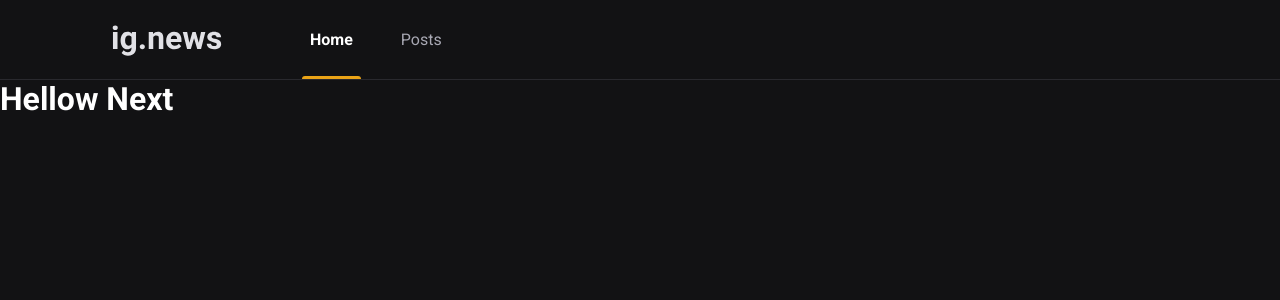
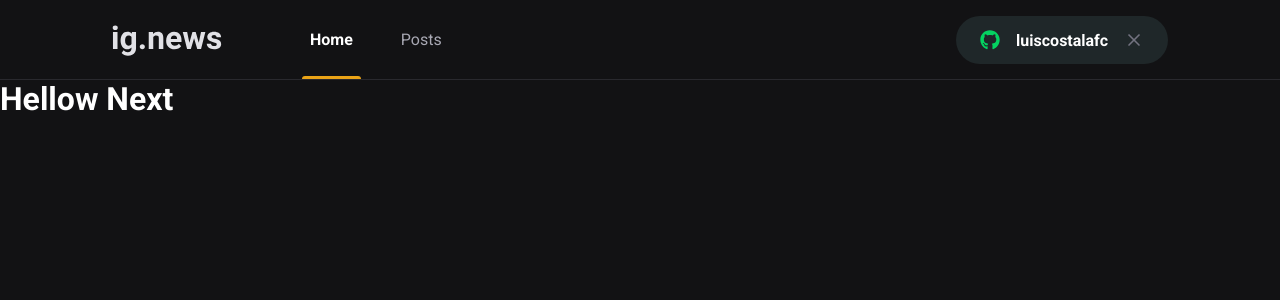
Before and after one commit to luiscostalafc/ignews, a Next.js app: page / in a window 1280 px wide. Shown: the top 300 px of the page. Built offline with nearby package versions, Linux system fonts and the light colour scheme.

Commit message:
feat: create SignInButton

```diff
--- a/package.json
+++ b/package.json
@@ -12,6 +12,7 @@
     "next": "11.1.2",
     "react": "17.0.2",
     "react-dom": "17.0.2",
+    "react-icons": "^4.3.1",
     "sass": "^1.43.3"
   },
   "devDependencies": {
--- a/src/components/Header/index.tsx
+++ b/src/components/Header/index.tsx
@@ -1,3 +1,4 @@
+import { SignInButton } from '../SignIn';
 import styles from './styles.module.scss';
 
 export function Header() {
@@ -9,6 +10,8 @@
           <a className={styles.active}>Home</a>
           <a>Posts</a>
         </nav>
+
+        <SignInButton />
       </div>
     </header>
   )
--- a/src/components/Header/styles.module.scss
+++ b/src/components/Header/styles.module.scss
@@ -49,6 +49,13 @@
         left: 0;
         background: var(--yellow-500);
       }
+
+
     }
+
+  }
+
+  button {
+    margin-left: auto;
   }
 }
--- /dev/null
+++ b/src/components/SignIn/index.tsx
@@ -0,0 +1,30 @@
+import { FaGithub } from 'react-icons/fa';
+import { FiX } from 'react-icons/fi'
+
+import styles from './styles.module.scss';
+
+export function SignInButton() {
+  const isUserLoggedIn = true;
+
+  return isUserLoggedIn ? (
+    <button
+     type="button"
+     className={styles.signInButton}
+     >
+       <FaGithub color="#04d361" />
+       luiscostalafc
+
+       <FiX color="#737380" className={styles.closeIcon} />
+     </button>
+  ) : (
+    <button
+     type="button"
+     className={styles.signInButto}
+     >
+       <FaGithub color="#eba417" />
+       Sign in with Github
+     </button>
+  )
+
+
+}
--- /dev/null
+++ b/src/components/SignIn/styles.module.scss
@@ -0,0 +1,33 @@
+.signInButton {
+  height: 3rem;
+  border-radius: 3rem;
+  background: var(--gray-850);
+  border: 0;
+  padding: 0 1.5rem;
+
+  display: flex;
+  align-items: center;
+  justify-content: center;
+
+  color: var(--white);
+  font-weight: bold;
+
+  svg {
+   width: 20px;
+   height: 20px;
+  }
+
+  svg:first-child {
+    margin-right: 1rem;
+  }
+
+  svg.closeIcon {
+    margin-left: 1rem;
+  }
+
+  transition: filter 0.2s;
+
+  &:hover {
+    filter: brightness(0.8);
+  }
+}
--- a/src/styles/global.scss
+++ b/src/styles/global.scss
@@ -10,6 +10,7 @@
   --gray-100: #E1E1E6;
   --gray-300: #a8a8b3;
   --gray-800: #29292e;
+  --gray-850: #1f2729;
   --gray-900: #121214;
 
   --cyan-500: #61dafb;
```
Also changed, not shown: 1 other file (tests, documents, lock files or other folders).
